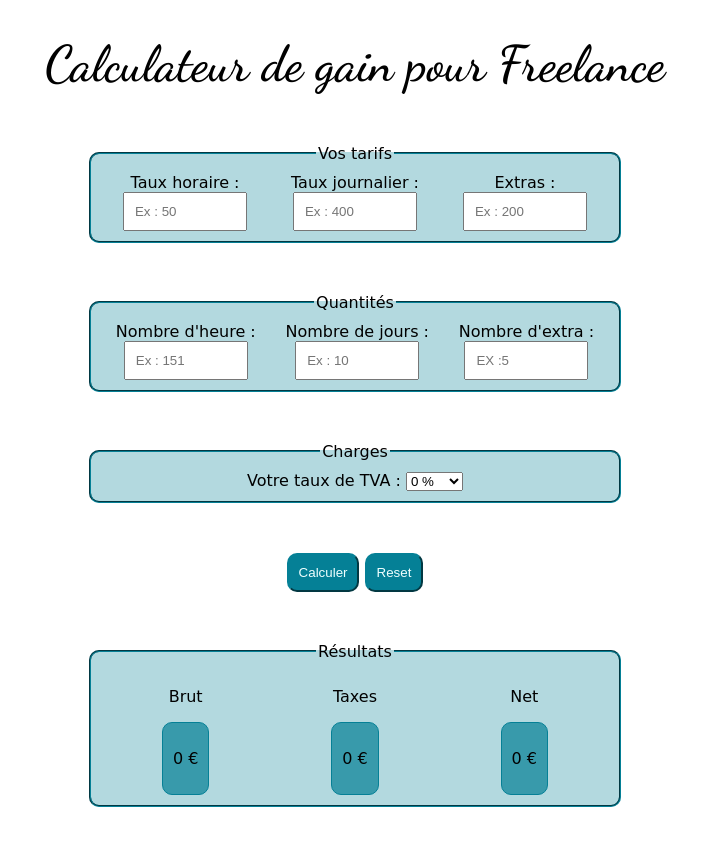
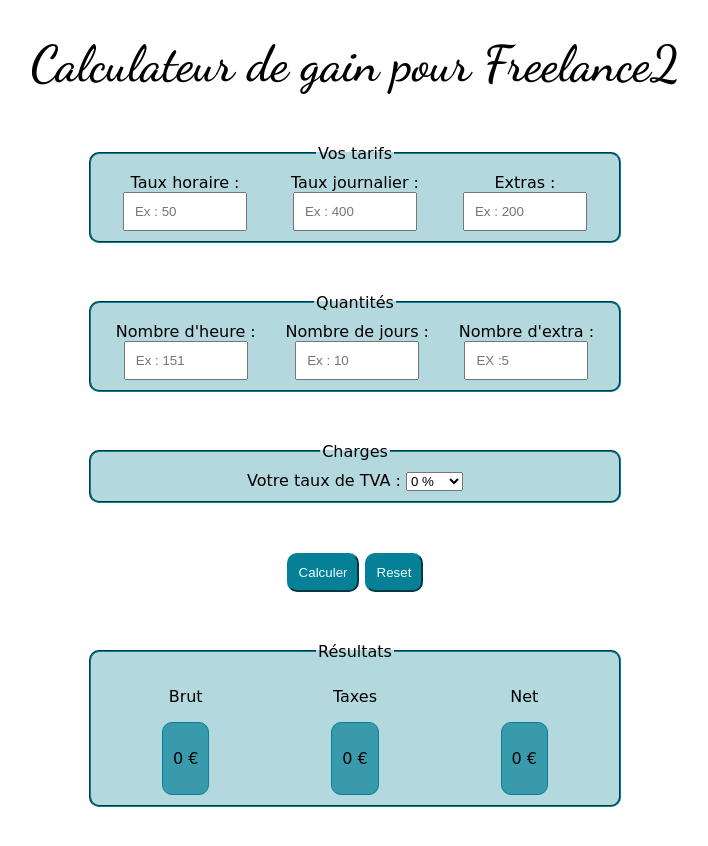
Before and after one commit to Paul-prog44/Freelance-calculator, a plain HTML site: page index.html in a window 1280 px wide. Shown: the whole page, without its empty margins (285-993 px from the left). Drawn offline with Linux system fonts and the light colour scheme.

Commit message:
Test déploiement

```diff
--- a/index.html
+++ b/index.html
@@ -12,7 +12,7 @@
 </head>
 <body>
     <header>
-        <h1>Calculateur de gain pour Freelance</h1>
+        <h1>Calculateur de gain pour Freelance2</h1>
     </header>
     <main>
         <form id="form">
```
